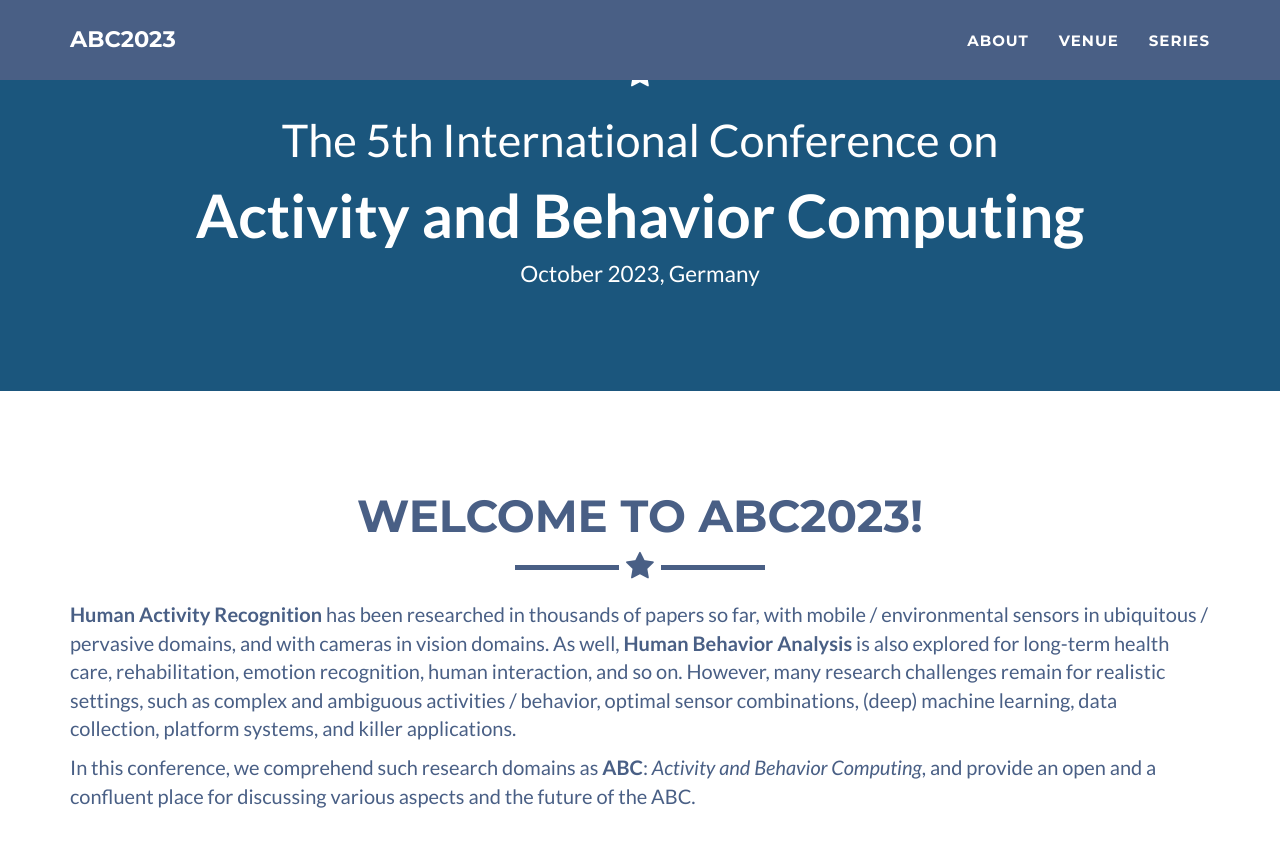
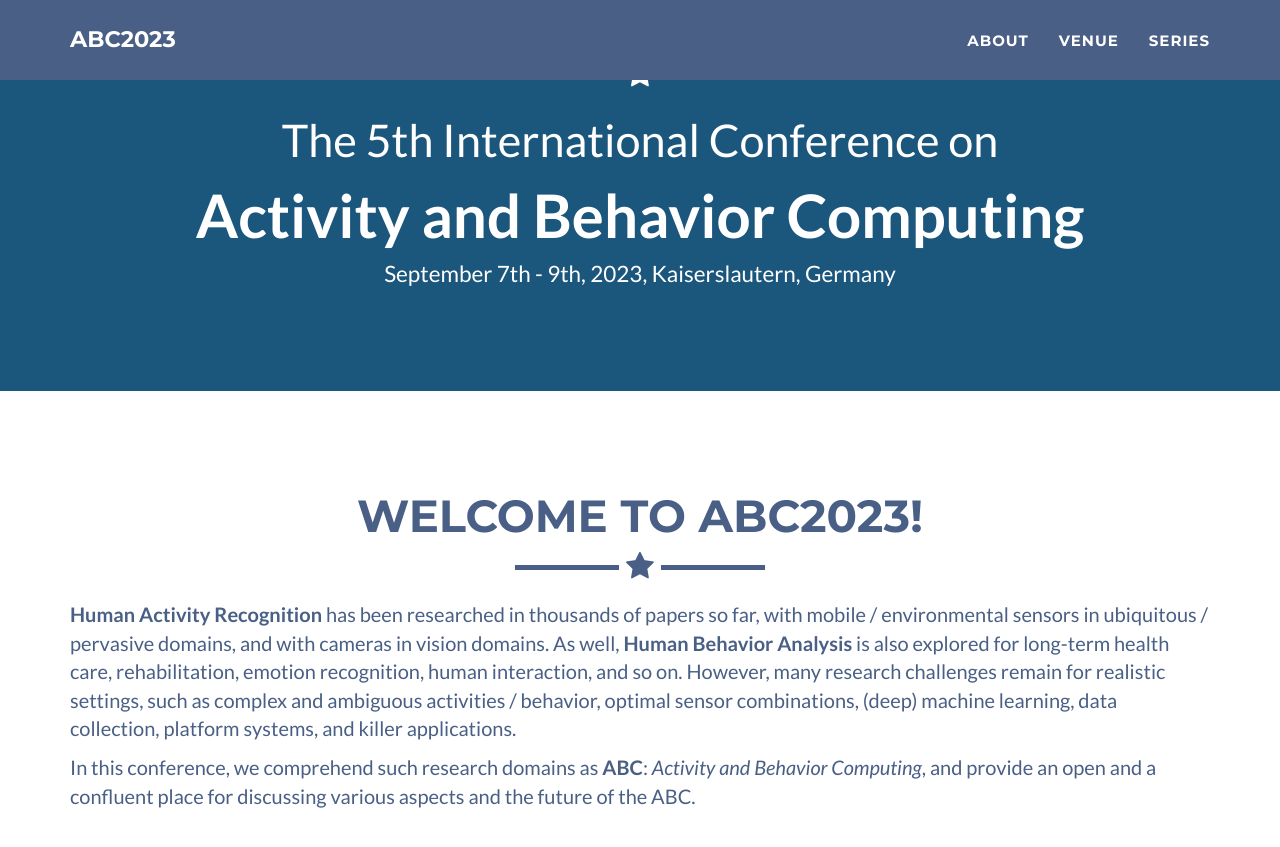
Before and after one commit to abc-research/abc-research.github.io, a Jekyll site: the page built from index.html, in a window 1280 px wide and 900 px high, scrolled down 491 px. Shown: the top 847 px of the window. Built offline with Jekyll 4.4.1, drawn with Linux system fonts in a browser that asks for light colours.

Commit message:
Update _config.yml

```diff
--- a/_config.yml
+++ b/_config.yml
@@ -9,8 +9,8 @@ conf_title2: "Activity and Behavior Computing"
 meta_author: Sozo Lab
 #location: Knowledge Exchange Center (KX), Bangkok, Thailand (<b style="color:yellow">Changed to Online</b>)
 #location: London, United Kingdom (Hybrid)
-location: Germany
-date: October 2023
+location: Kaiserslautern, Germany
+date: September 7th - 9th, 2023
 #addition: 'Paper deadline: <span style="color:yellow"> July 31st, 2022 (Extended)</span>'
 conjunction:
   name: ICIEV&IVPR2022
```
